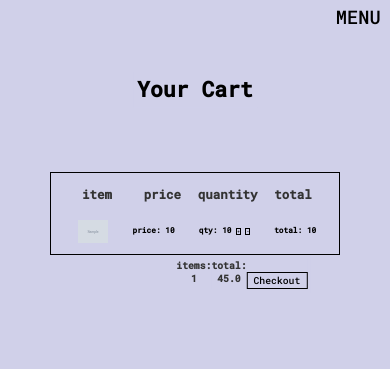
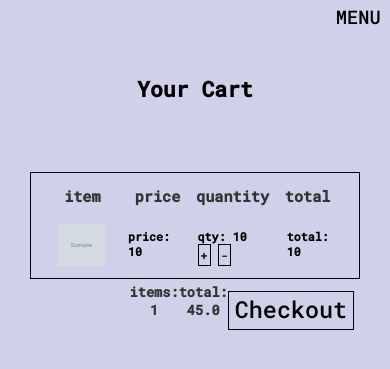
Before and after one commit to lukeklotz/Quomni-Website-V.3, a Django app: template main/djangostuff/qsite/templates/pages/cart.html in a window 390 px wide. Shown: the top 369 px of the page. Run offline with Django 4.2, Linux system fonts and the light colour scheme; data comes from the database, SQL or seed files in the repository; tables that the repository leaves empty hold one stand-in row (values such as "Sample post"); the template is opened without the code that fills it: values that come from a table or form of the project are taken from there, most other values are stand-ins (such as "Sample title", 1, 10 or a date in 2020); grey boxes marked "Sample" are stand-in pictures; some libraries are stand-ins or nearby versions.

Commit message:
CSS changes to most pages. Still needs stripe data for all products but mostly done!

```diff
--- a/main/djangostuff/qsite/static/pages/cartStyle.css
+++ b/main/djangostuff/qsite/static/pages/cartStyle.css
@@ -39,6 +39,7 @@ body {
 
   .container {
     max-width: 30vw;
+    max-height: 80%;
     margin: 0 auto;
     padding: 2vw;
     border: 0.2vw solid black;
@@ -121,15 +122,6 @@ body {
     margin-bottom: 0vw;
   }
 
-  .totals-wrapper {
-    display: flex;
-    align-items: center;
-    background-color: #f5f5f5;
-    padding: 10px;
-    width: 100%;
-    max-width: 600px;
-    margin: 0 auto;
-  }
 
   .total-items,
   .total-cost {
@@ -155,7 +147,7 @@ body {
 
   @media (max-width: 768px) {
     .container {
-      max-width: 70vw;
+      max-width: 80vw;
       max-height: 100%;
       margin: 0 auto;
       padding: 2vw;
@@ -165,7 +157,7 @@ body {
     }
     .items-wrapper{
       max-width: 93%;
-      gap: 4vw;
+      gap: 6vw;
     }
     .nav-bar .item,
     .nav-bar .price,
@@ -174,12 +166,12 @@ body {
       flex: 1;
       text-align: center;
       font-weight: bold;
-      font-size: 3.2vw;
+      font-size: 3.9vw;
       color: #333;
     }
 
     .item-image {
-      max-width: 7.8vw;
+      max-width: 11.8vw;
       height: auto;
       margin-left: 4vw;
     }
@@ -188,12 +180,12 @@ body {
     .item-qty,
     .item-total {
       padding-top: 1.4vw;
-      font-size: 2.0vw;
+      font-size: 3.0vw;
     }
 
     .total-items,
     .total-cost {
-      font-size: 2.5vw;
+      font-size: 3.5vw;
     }
 
     .menu-btn{
@@ -207,9 +199,14 @@ body {
     }
 
     .product-button {
-      font-size: 1.1vw;
-      padding: 0;
-      border: 0.01vw solid black;
+      font-size: 3.1vw;
+      padding: 2px;
+      border: 0.001vw solid black;
+    }
+
+    .checkout-btn{
+      padding-bottom: 5px;
+      font-size: 6vw;
     }
 
   }
```
Also changed, not shown: main/djangostuff/qsite/static/pages/workStyle.css (+36 -2 lines).
